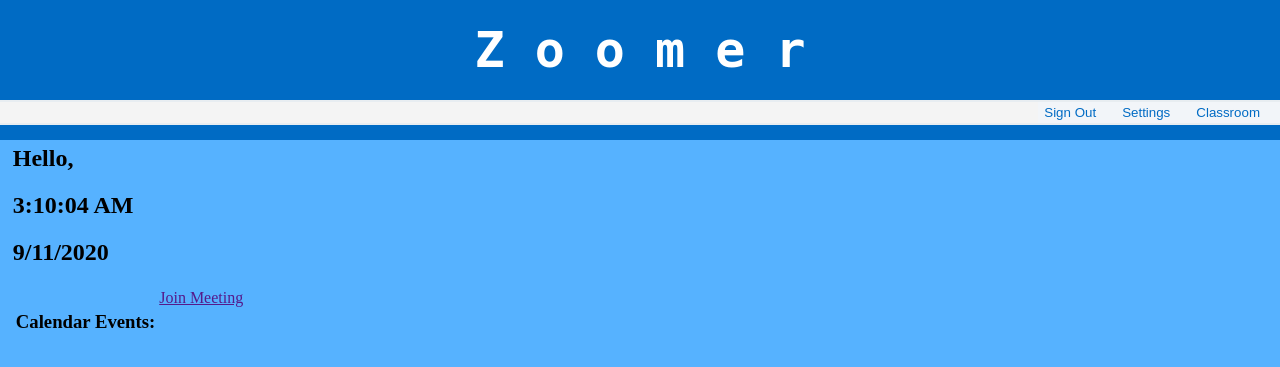
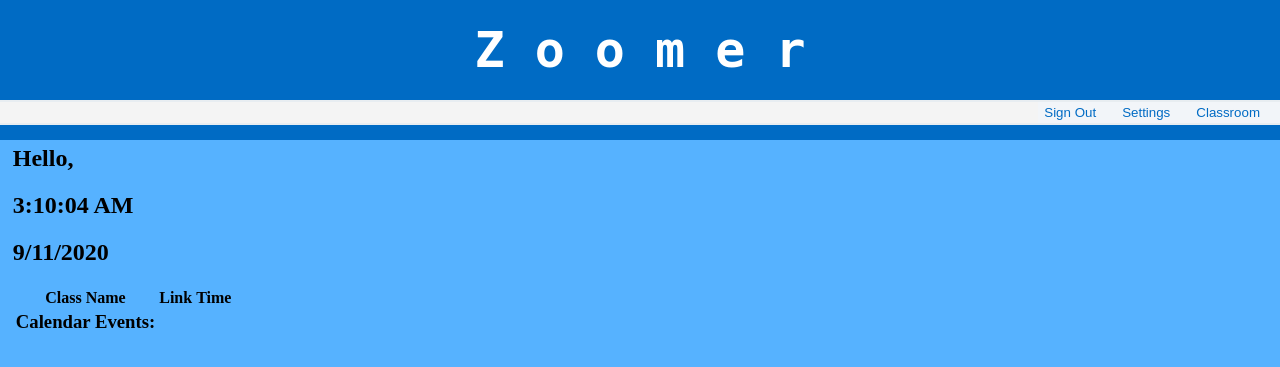
Before and after one commit to A-2N/NodeShack, a PHP site: page /Zoom/home.php in a window 1280 px wide. Shown: the top 367 px of the page. Run offline with PHP 8.4, Linux system fonts and the light colour scheme; the visitor is signed in with stand-in values (Sample User, id 1); data that the repository does not hold is empty; some libraries are stand-ins or nearby versions.

Commit message:
fixed header

```diff
--- a/home.php
+++ b/home.php
@@ -58,12 +58,12 @@
         </div>
         <table>
             <thead>
-            <tr>
-                <td><?php echo $row['class'];?></td>
-                <td><a href="<?php echo $row['link'];?>">Join Meeting</a></td>
-                <td><?php echo $row['time'];?></td>
+                <tr>
+                    <th>Class Name</th>
+                    <th>Link</th>
+                    <th>Time</th>
 
-            </tr>
+                </tr>
 
             </thead>
             <tbody>
```
